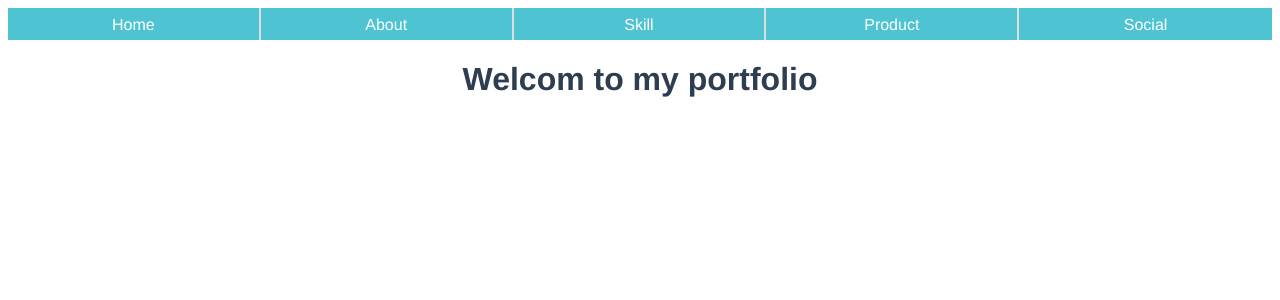
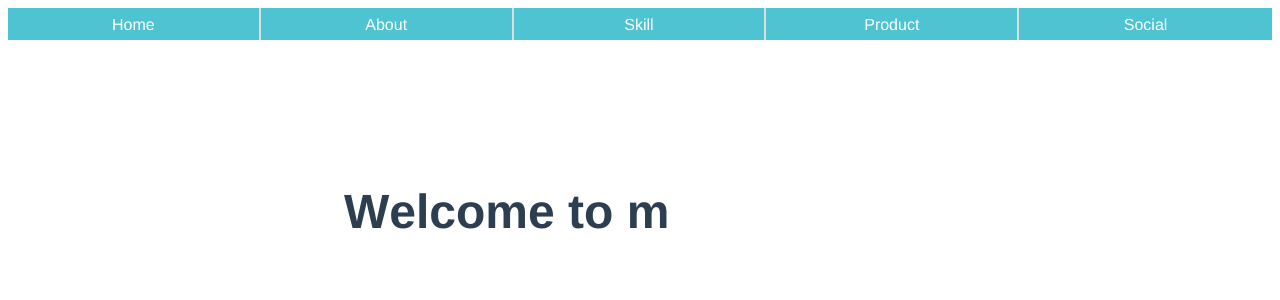
Before and after one commit to rikuro-aub/porfolio, a Vue app: page /#/ in a window 1280 px wide. Shown: the top 300 px of the page. Built offline with nearby package versions, Linux system fonts and the light colour scheme.

Commit message:
Homeを作成

```diff
--- a/src/views/Home.vue
+++ b/src/views/Home.vue
@@ -1,5 +1,154 @@
 <template>
     <div class="home">
-        <h1>Welcom to my portfolio</h1>
+        <span v-for="item in messageChar" v-bind:key="item.id">{{item.char}}</span>
     </div>
 </template>
+
+<script>
+export default {
+    data() {
+        return {
+            messageChar: [
+                {id: 1, char: 'W'},
+                {id: 2, char: 'e'},
+                {id: 3, char: 'l'},
+                {id: 4, char: 'c'},
+                {id: 5, char: 'o'},
+                {id: 6, char: 'm'},
+                {id: 7, char: 'e'},
+                {id: 8, char:  ' '},
+                {id: 9, char: 't'},
+                {id: 10, char: 'o'},
+                {id: 11, char: ' '},
+                {id: 12, char: 'm'},
+                {id: 13, char: 'y'},
+                {id: 14, char: ' '},
+                {id: 15, char: 'p'},
+                {id: 16, char: 'o'},
+                {id: 17, char: 'r'},
+                {id: 18, char: 't'},
+                {id: 19, char: 'f'},
+                {id: 20, char: 'o'},
+                {id: 21, char: 'l'},
+                {id: 22, char: 'i'},
+                {id: 23, char: 'o'},
+                {id: 24, char: '!'},
+                {id: 25, char: '!'}
+            ]
+        }
+    }
+}
+</script>
+
+<style>
+@keyframes fadeIn {
+    0% {
+        opacity: 0;
+    }
+    100% {
+        opacity: 1;
+    }
+}
+
+.home span {
+    animation-name: fadeIn;
+    animation-duration: 0.5s;
+    animation-timing-function: linear;
+    animation-fill-mode: both;
+    display: inline-block;
+    white-space: pre-wrap;
+    font-weight: bold;
+    font-size: 3em;
+    margin-top: 3em;
+}
+
+/* @for $item from 2 through 25 {
+    span:nth-of-type(#{$item}){
+        animation-delay: #{($item-1)*0.5}s;
+    }
+} */
+
+span:nth-of-type(2) {
+    animation-delay: 0.5s;
+}
+
+span:nth-of-type(3) {
+    animation-delay: 1s;
+}
+
+span:nth-of-type(4) {
+    animation-delay: 1.5s;
+}
+
+span:nth-of-type(5) {
+    animation-delay: 2s;
+}
+
+span:nth-of-type(6) {
+    animation-delay: 2.5s;
+}
+
+span:nth-of-type(7) {
+    animation-delay: 3s;
+}
+
+span:nth-of-type(9) {
+    animation-delay: 3.5s;
+}
+
+span:nth-of-type(10) {
+    animation-delay: 4s;
+}
+
+span:nth-of-type(12) {
+    animation-delay: 4.5s;
+}
+
+span:nth-of-type(13) {
+    animation-delay: 5s;
+}
+
+span:nth-of-type(15) {
+    animation-delay: 5.5s;
+}
+
+span:nth-of-type(16) {
+    animation-delay: 6s;
+}
+
+span:nth-of-type(17) {
+    animation-delay: 6.5s;
+}
+
+span:nth-of-type(18) {
+    animation-delay: 7s;
+}
+
+span:nth-of-type(19) {
+    animation-delay: 7.5s;
+}
+
+span:nth-of-type(20) {
+    animation-delay: 8s;
+}
+
+span:nth-of-type(21) {
+    animation-delay: 8.5s;
+}
+
+span:nth-of-type(22) {
+    animation-delay: 9s;
+}
+
+span:nth-of-type(23) {
+    animation-delay: 9.5s;
+}
+
+span:nth-of-type(24) {
+    animation-delay: 10s;
+}
+
+span:nth-of-type(25) {
+    animation-delay: 10.5s;
+}
+</style>
```
